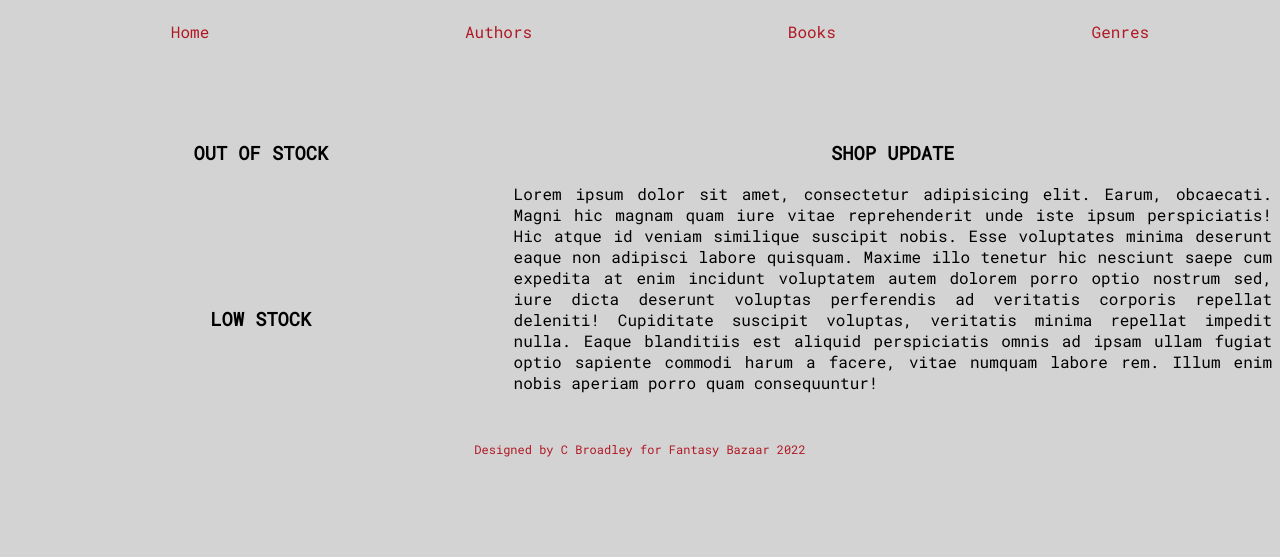
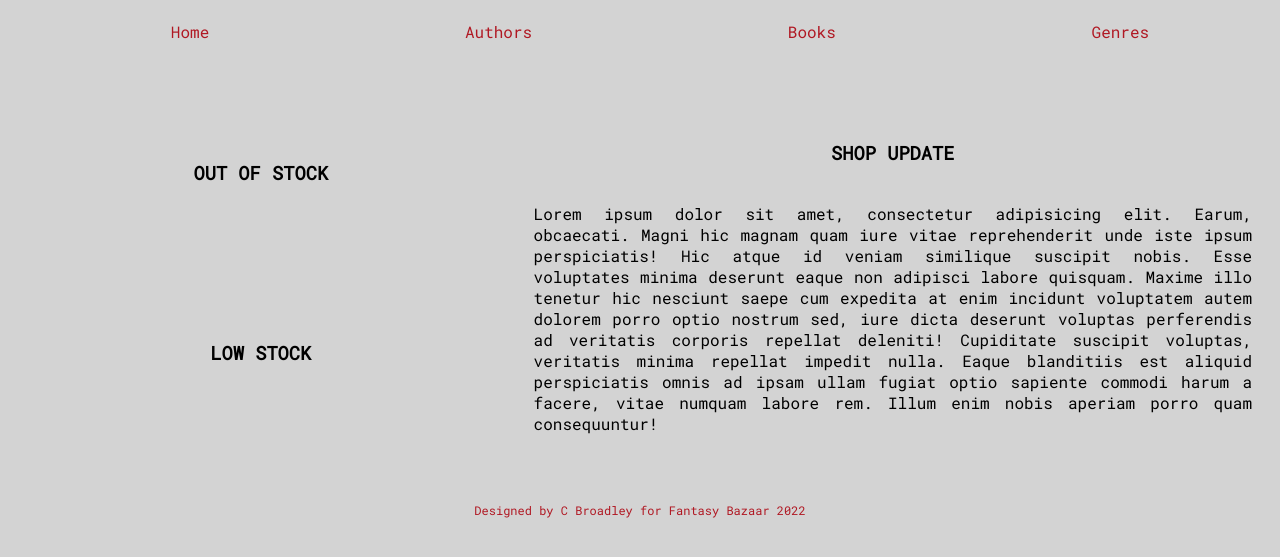
Before and after one commit to charbroadley/fantasy_bazaar, a Flask app: page / in a window 1280 px wide. Shown: the part 207-764 px from the top of the page. Run offline with Flask 2, Linux system fonts and the light colour scheme; data that the repository does not hold is empty; some libraries are stand-ins or nearby versions.

Commit message:
fixed homepage padding issue

```diff
--- a/static/main.css
+++ b/static/main.css
@@ -4,7 +4,8 @@
 
 body {
     font-family: 'Roboto Mono', monospace;
-    background-color:lightgray
+    background-color:lightgray;
+    border: 20px;
 }
 
 nav ul {
@@ -214,7 +215,6 @@ h3 {
     grid-template-areas:
     'homepage-left homepage-right';
     grid-template-columns: 40% 60%;
-    /* width: 80%; */
 }
 
 #homepage-left{
@@ -222,6 +222,7 @@ h3 {
     grid-template-areas:
     'out-of-stock-message'
     'low-stock-message';
+    padding: 20px;
 }
 
 #out-of-stock-message{
@@ -234,6 +235,7 @@ h3 {
 
 #homepage-right p{
     text-align: justify;
+    padding: 20px;
 }
 
 #in-stock {
```
